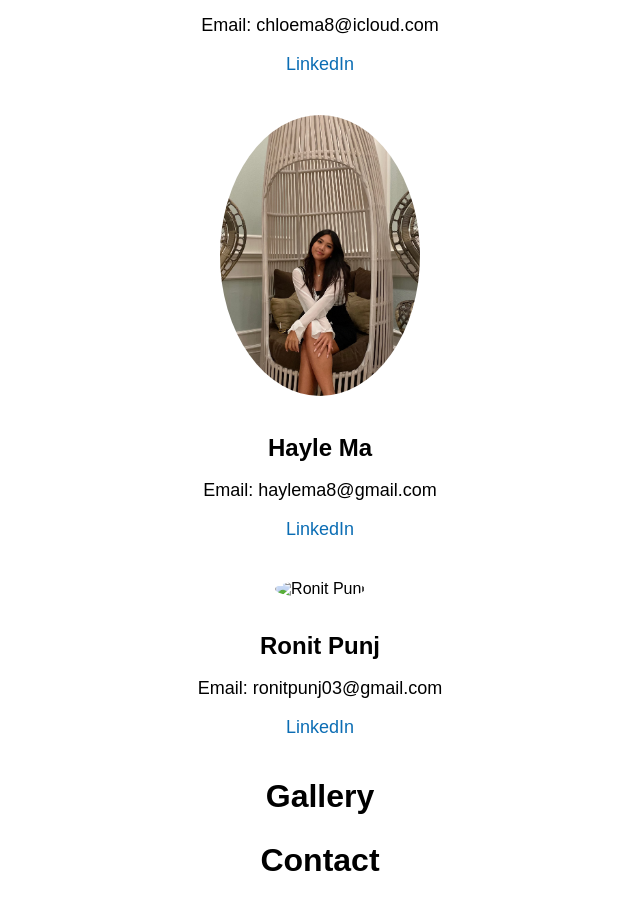
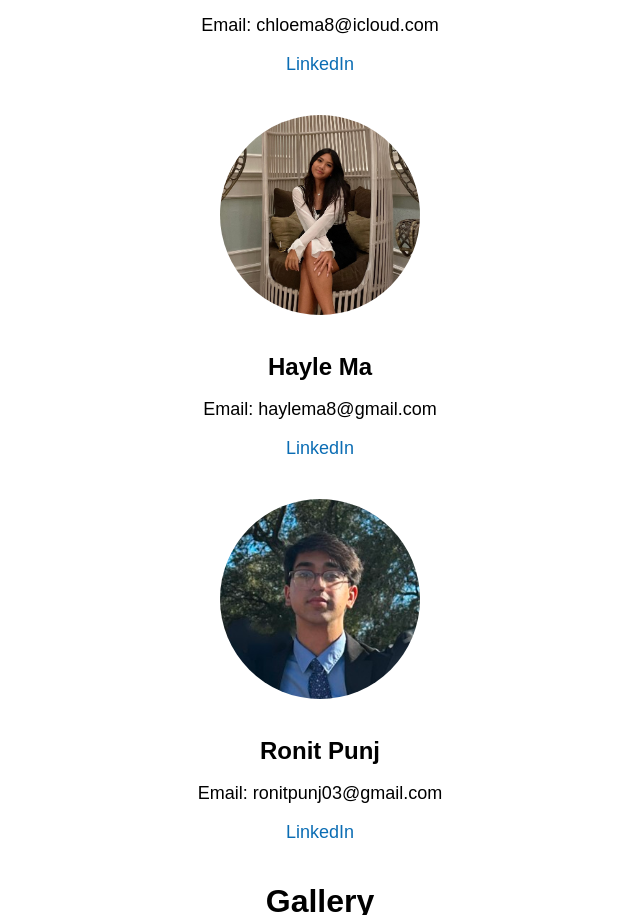
Before and after one commit to zekedomz/h30-spectra, a plain HTML site: page index.html in a window 1280 px wide. Shown: the part 809-1724 px from the top of the page, without its empty margins (320-960 px from the left). Drawn offline with Linux system fonts and the light colour scheme.

Commit message:
Updated Ronit's and Hayle's picture

```diff
--- a/index.html
+++ b/index.html
@@ -39,13 +39,13 @@
       <p><a href="https://www.linkedin.com/in/chloe-ma-8a718327b/">LinkedIn</a></p>
     </div>
     <div class="founder">
-      <img src="assets/images/hayle-ma.jpg" alt="Hayle Ma">
+      <img src="assets/images/hayle-ma2.jpg" alt="Hayle Ma">
       <h3>Hayle Ma</h3>
       <p>Email: haylema8@gmail.com</p>
       <p><a href="https://www.linkedin.com/in/hayle-ma-56b567274/">LinkedIn</a></p>
     </div>
     <div class="founder">
-      <img src="assets/images/founder4.jpg" alt="Ronit Punj">
+      <img src="assets/images/ronit-punj.png" alt="Ronit Punj">
       <h3>Ronit Punj</h3>
       <p>Email: ronitpunj03@gmail.com</p>
       <p><a href="https://www.linkedin.com/in/ronitpunj/">LinkedIn</a></p>
```
Also changed, not shown: assets/images/hayle-ma2.jpg (added), assets/images/ronit-punj.png (added).
